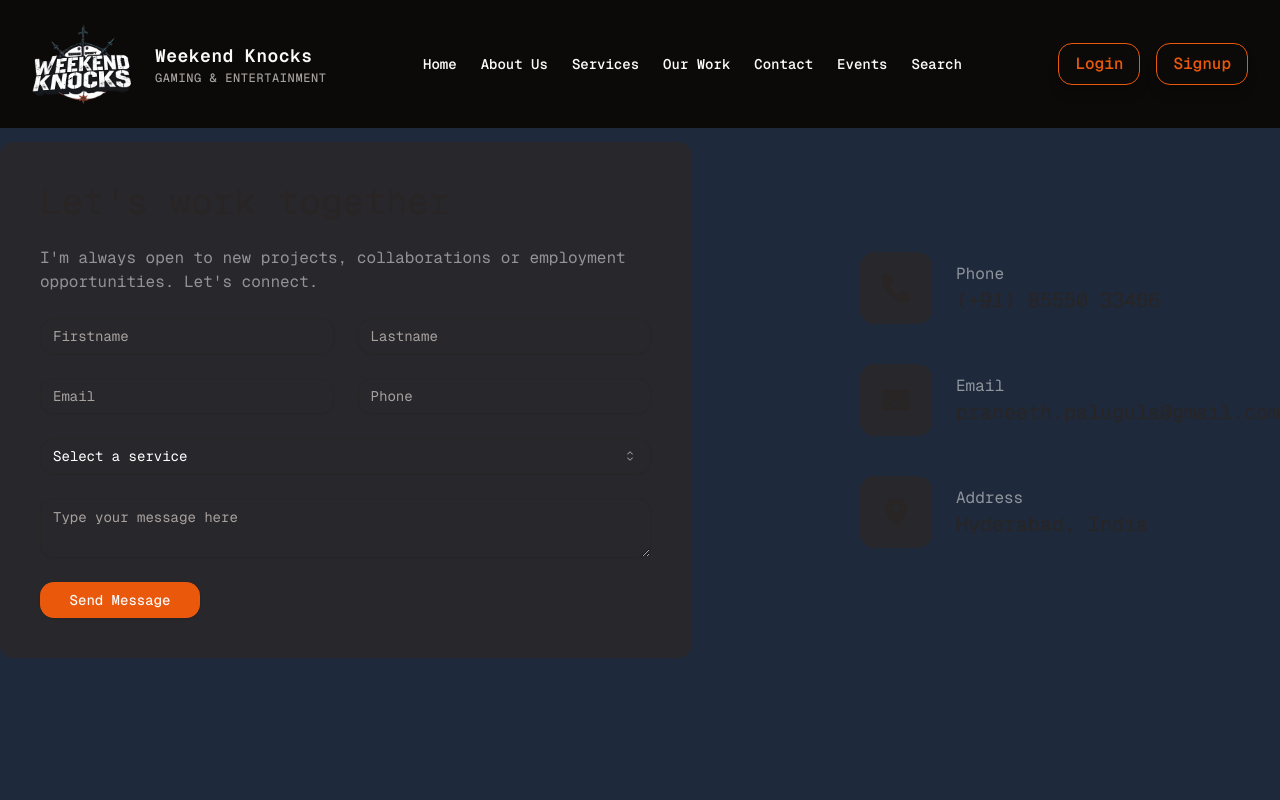
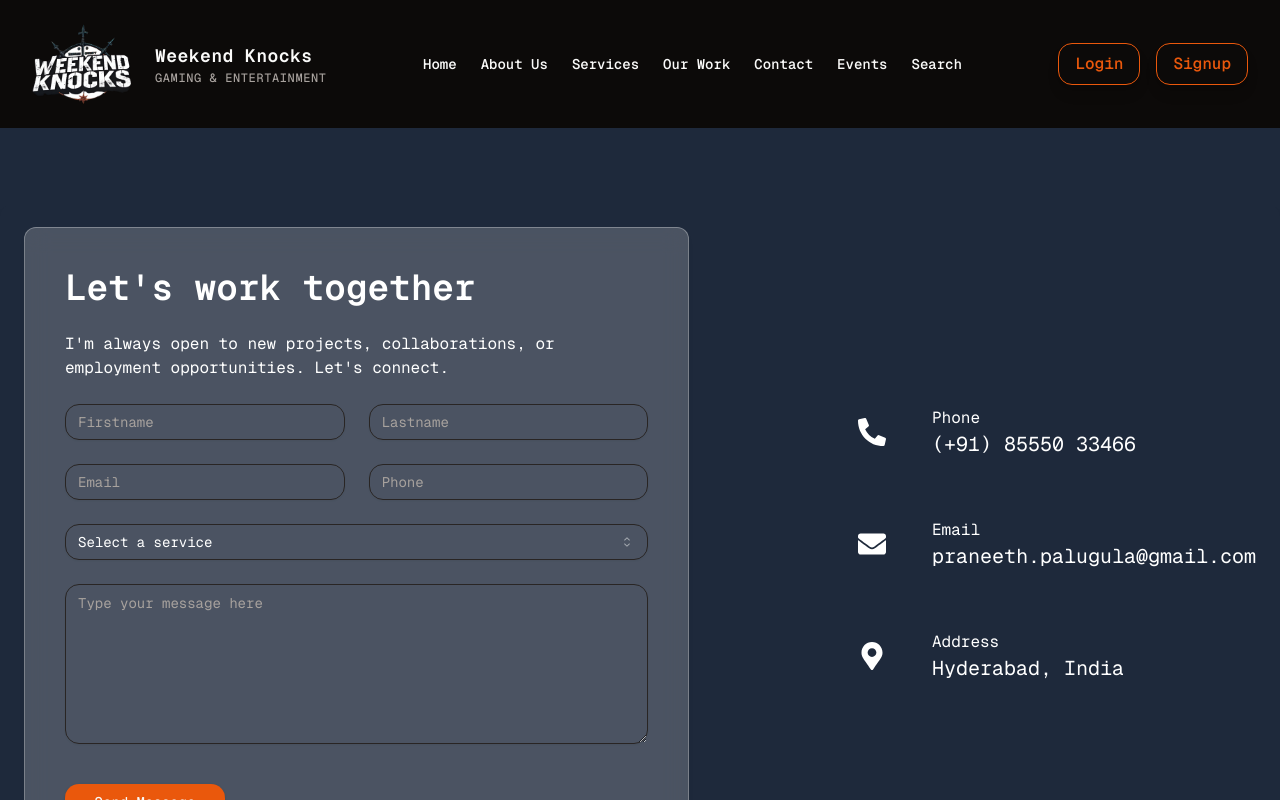
Before and after one commit to Praneeth-2602/Weekend_Knocks, a Next.js app: page /contact in a window 1280 px wide. Shown: the top 800 px of the page. Built offline with nearby package versions, Linux system fonts and the light colour scheme.

Commit message:
Contact Page

```diff
--- a/app/contact/page.tsx
+++ b/app/contact/page.tsx
@@ -4,10 +4,18 @@ import { Button } from "@/components/ui/button";
 import { Input } from "@/components/ui/input";
 import { Textarea } from "@/components/ui/textarea";
 import { FaPhoneAlt, FaEnvelope, FaMapMarkerAlt } from 'react-icons/fa';
-
-import { Select, SelectContent, SelectGroup, SelectItem, SelectLabel, SelectTrigger, SelectValue } from "@/components/ui/select";
+import {
+    Select,
+    SelectContent,
+    SelectGroup,
+    SelectItem,
+    SelectLabel,
+    SelectTrigger,
+    SelectValue,
+} from "@/components/ui/select";
 import Navbar from "@/components/Navbar";
 import Footer from "@/components/Footer";
+
 const info = [
     {
         icon: <FaPhoneAlt />,
@@ -26,40 +34,28 @@ const info = [
     }
 ];
 
-const formVariants = {
-    hidden: { opacity: 0, y: 50 },
-    visible: { opacity: 1, y: 0, transition: { duration: 0.5, ease: "easeInOut" } },
-};
-
-const inputVariants = {
-    hover: { scale: 1.05, transition: { duration: 0.3, ease: "easeInOut" } }
-};
-
 function Contact() {
     return (
         <>
             <Navbar />
-       <div className="flex flex-col items-center justify-center h-screen">
-
-
-       <section>
-            <div className="container mx-auto">
+            <div className="flex flex-col items-center justify-center h-screen mt-[9em]">
+                <section className="container mx-auto p-6 bg-[var(--color-background)] rounded-lg shadow-lg">
                     <div className="flex flex-col xl:flex-row gap-[30px]">
-                    {/* form */}
-                    <div className="xl:w-[54%] order-2 xl:order-none">
-                        <form className="flex flex-col gap-6 p-10 bg-[#27272c] rounded-xl">
-                            <h3 className="text-4xl text-accent">Let's work together</h3>
-                            <p className="text-white/50">
-                                I'm always open to new projects, collaborations or employment opportunities. Let's connect.
+                        {/* Form Section */}
+                        <div className="xl:w-[54%] order-2 xl:order-none bg-white bg-opacity-20 rounded-xl backdrop-blur-md border border-white border-opacity-30">
+                            <form className="flex flex-col gap-6 p-10 bg-[var(--color-secondary-bg)] rounded-xl shadow-md transition-all duration-300">
+                                <h3 className="text-4xl text-[var(--color-accent)] font-bold">Let's work together</h3>
+                                <p className="text-[var(--color-text-muted)]">
+                                    I'm always open to new projects, collaborations, or employment opportunities. Let's connect.
                                 </p>
-                            {/* input */}
+                                {/* Input Fields */}
                                 <div className="grid grid-cols-1 md:grid-cols-2 gap-6">
-                                <Input type="firstname" placeholder="Firstname" />
-                                <Input type="lastname" placeholder="Lastname" />
+                                    <Input type="text" placeholder="Firstname" />
+                                    <Input type="text" placeholder="Lastname" />
                                     <Input type="email" placeholder="Email" />
-                                <Input type="phone" placeholder="Phone" />
+                                    <Input type="tel" placeholder="Phone" />
                                 </div>
-                            {/* select */}
+                                {/* Service Select */}
                                 <Select>
                                     <SelectTrigger className="w-full">
                                         <SelectValue placeholder="Select a service" />
@@ -73,31 +69,30 @@ function Contact() {
                                         </SelectGroup>
                                     </SelectContent>
                                 </Select>
-                            {/* textarea */}
-                            <Textarea className="h-200px]" placeholder="Type your message here" />
-                            {/* button */}
-                            <Button size="default" className="max-w-40">Send Message</Button>
+                                {/* Message Textarea */}
+                                <Textarea className="h-40" placeholder="Type your message here" />
+                                {/* Send Button */}
+                                <Button size="default" className="max-w-40 mt-4">Send Message</Button>
                             </form>
                         </div>
 
-                    {/* contact info */}
+                        {/* Contact Info Section */}
                         <div className="flex-1 flex items-center xl:justify-end order-1 xl:order-none mb-8 xl:mb-0">
                             <ul className="flex flex-col gap-10">
                                 {info.map((item, i) => {
                                     return (
-                                    <li key={i} className="flex items-center gap-6">
-                                        <div className="w-[52px] h-[52px] xl:w-[72px] xl:h-[72px] bg-[#27272c] text-accent rounded-md justify-center flex hover:bg-accent hover:text-primary hover:scale-75 transition-all duration-500">
-                                            <div className="text-[28px] flex items-center">{item.icon}</div>
+                                        <li key={i} className="flex items-center gap-6 transition-transform transform hover:scale-105">
+                                            <div className="w-[52px] h-[52px] xl:w-[72px] xl:h-[72px] bg-[var(--color-secondary-bg)] text-[var(--color-accent)] rounded-md flex items-center justify-center hover:bg-[var(--color-accent)] hover:text-[var(--color-primary)] transition-colors duration-300">
+                                                <div className="text-[28px]">{item.icon}</div>
                                             </div>
                                             <div className="flex-1">
-                                            <p className="text-white/50">{item.title} </p>
-                                            <h3 className="text-xl text-accent">{item.text}</h3>
+                                                <p className="text-[var(--color-text-muted)]">{item.title}</p>
+                                                <h3 className="text-xl text-[var(--color-accent)]">{item.text}</h3>
                                             </div>
                                         </li>
                                     )
                                 })}
                             </ul>
-                    </div>
                         </div>
                     </div>
                 </section>
--- a/components/Card.tsx
+++ b/components/Card.tsx
@@ -3,7 +3,7 @@
 import { Card, CardHeader, CardTitle, CardContent } from "@/components/ui/card";
 import Image from "next/image";
 import Link from "next/link";
-import React, { useEffect, useRef } from 'react';
+import React, { useEffect, useRef, useState } from 'react';
 import VanillaTilt from 'vanilla-tilt';
 
 interface EventCardProps {
@@ -14,6 +14,7 @@ interface EventCardProps {
 
 export default function EventCard({ image, title, link }: EventCardProps) {
     const cardRef = useRef<HTMLDivElement>(null);
+    const [offset, setOffset] = useState({ x: 0, y: 0 });
 
     useEffect(() => {
         if (cardRef.current) {
@@ -33,10 +34,19 @@ export default function EventCard({ image, title, link }: EventCardProps) {
         };
     }, []);
 
+    const handleMouseMove = (event: React.MouseEvent) => {
+        const { clientX, clientY } = event;
+        const { left, top, width, height } = cardRef.current!.getBoundingClientRect();
+        const x = (clientX - left) / width;
+        const y = (clientY - top) / height;
+        setOffset({ x, y });
+    };
+
     return (
         <Card
             ref={cardRef}
             className="max-w-xs bg-[var(--color-card-bg)] shadow-lg rounded-lg overflow-hidden transition-transform transform hover:scale-105"
+            onMouseMove={handleMouseMove}
         >
             {/* Image Section */}
             <CardHeader className="relative h-48">
@@ -50,7 +60,13 @@ export default function EventCard({ image, title, link }: EventCardProps) {
                 {/* Overlay with Button */}
                 <div className="absolute inset-0 bg-[var(--color-overlay)] opacity-0 hover:opacity-100 flex items-center justify-center transition-opacity duration-300 rounded-t-lg">
                     <Link href={link}>
-                        <p className="text-[var(--color-text-light)] bg-[var(--color-primary)] px-4 py-2 rounded-md font-semibold hover:bg-[var(--color-hover)] transition-colors">
+                        <p
+                            className="text-[var(--color-text-light)] bg-[var(--color-primary)] px-4 py-2 rounded-md font-semibold hover:bg-[var(--color-hover)] transition-colors"
+                            style={{
+                                transform: `translate(${offset.x * 10}px, ${offset.y * 10}px)`,
+                                transition: 'transform 0.1s ease',
+                            }}
+                        >
                             Enroll Now
                         </p>
                     </Link>
```
Lines whose indentation alone changed are shown as unchanged.
